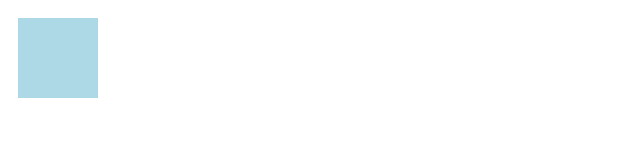
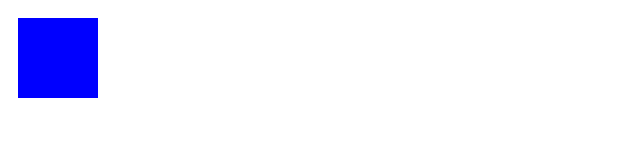
Before and after one commit to catafest-work/SVG_tests_javascript, a website: page index.html in a window 1280 px wide. Shown: the whole page, without its empty margins (0-640 px from the left). Drawn offline with Linux system fonts and the light colour scheme.

Commit message:
add screenshot for index.js and changes on README.md

```diff
--- a/index.html
+++ b/index.html
@@ -1 +1 @@
-<html xmlns="http://www.w3.org/1999/xhtml"><head/><body><svg xmlns="http://www.w3.org/2000/svg" width="100" height="100"><rect x="10" y="10" width="80" height="80" fill="lightblue"/></svg></body></html>
+<html xmlns="http://www.w3.org/1999/xhtml"><head/><body><svg xmlns="http://www.w3.org/2000/svg" width="100" height="100"><rect x="10" y="10" width="80" height="80" fill="blue"/></svg></body></html>
```
Also changed, not shown: README.md, index.png (added).
